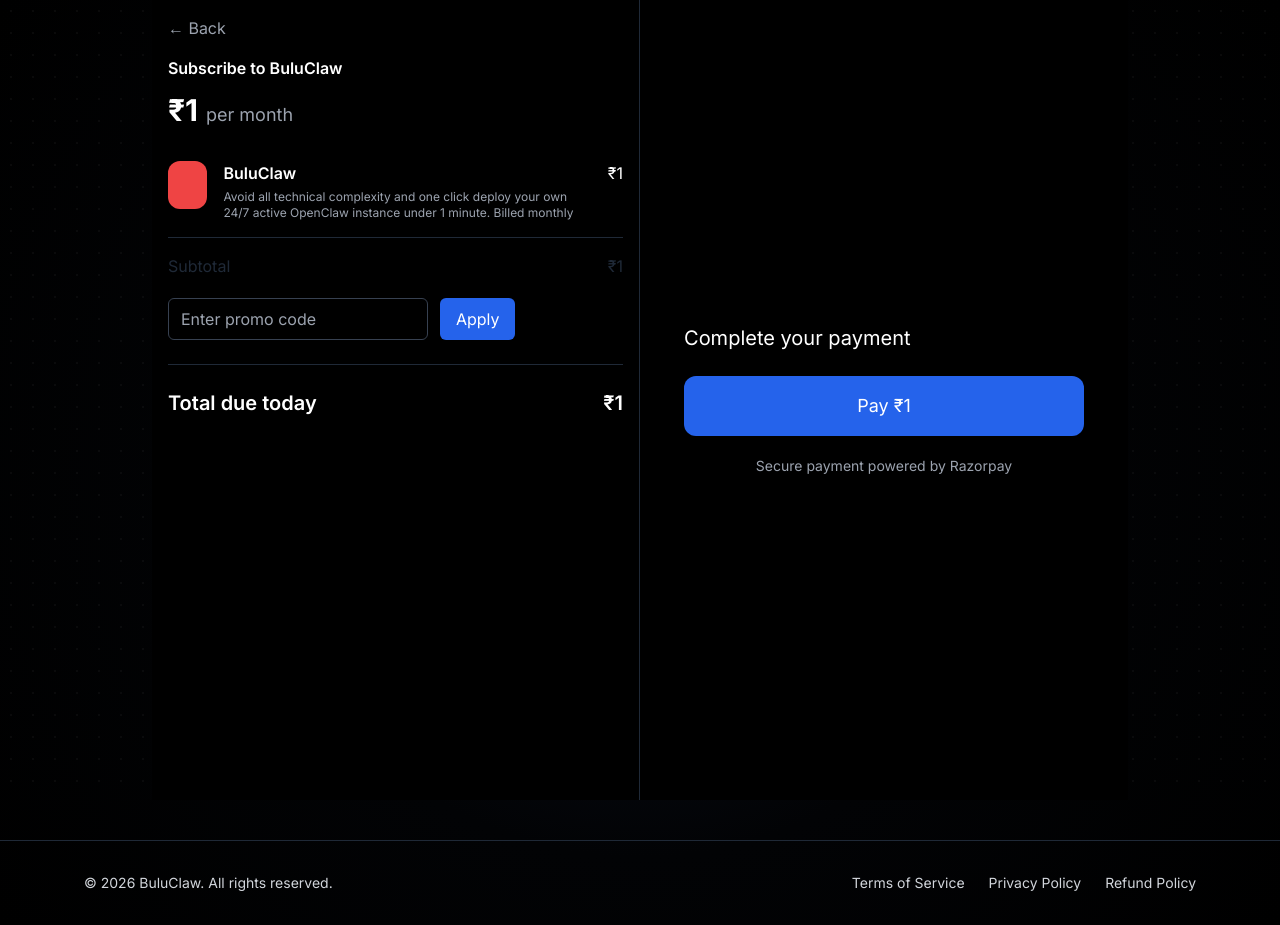
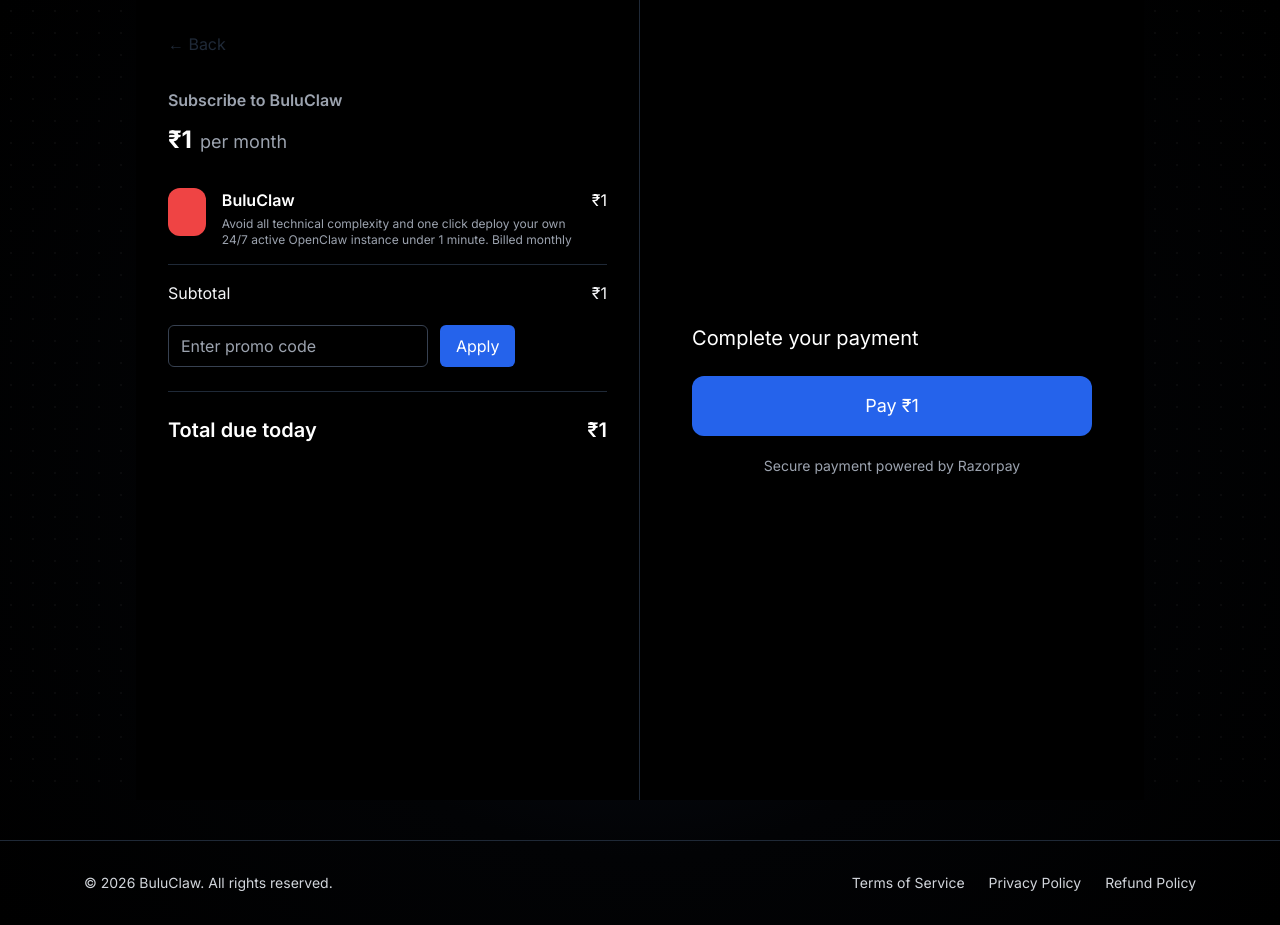
Before and after one commit to BuluClaw/buluclaw-app, a Next.js app: page /checkout in a window 1280 px wide. Built offline with nearby package versions, Linux system fonts and the light colour scheme.

Commit message:
fix razorpay subscription button

```diff
--- a/app/checkout/page.tsx
+++ b/app/checkout/page.tsx
@@ -52,18 +52,18 @@ return (
 
 {/* LEFT SIDE */}
 
-<div className="w-1/2 p-4 border-r border-gray-800">
+<div className="w-1/2 p-8 border-r border-gray-800">
 
 <button
 onClick={() => router.back()}
-className="mb-4 text-gray-400 hover:text-white"
+className="mb-8 text-gray-800 hover:text-white"
 >
 ← Back
 </button>
 
-<h1 className="text-1xl font-semibold">Subscribe to BuluClaw</h1>
+<h1 className="text-1xl font-semibold  text-gray-400">Subscribe to BuluClaw</h1>
 
-<div className="text-3xl font-bold mt-3">
+<div className="text-2xl font-bold mt-3">
 ₹1
 <span className="text-lg font-normal text-gray-400 ml-2">
 per month
@@ -90,7 +90,7 @@ Avoid all technical complexity and one click deploy your own
 
 <hr className="border-gray-800 my-4" />
 
-<div className="flex justify-between text-gray-800">
+<div className="flex justify-between text-gray-100">
 <span>Subtotal</span>
 <span>₹1</span>
 </div>
```
